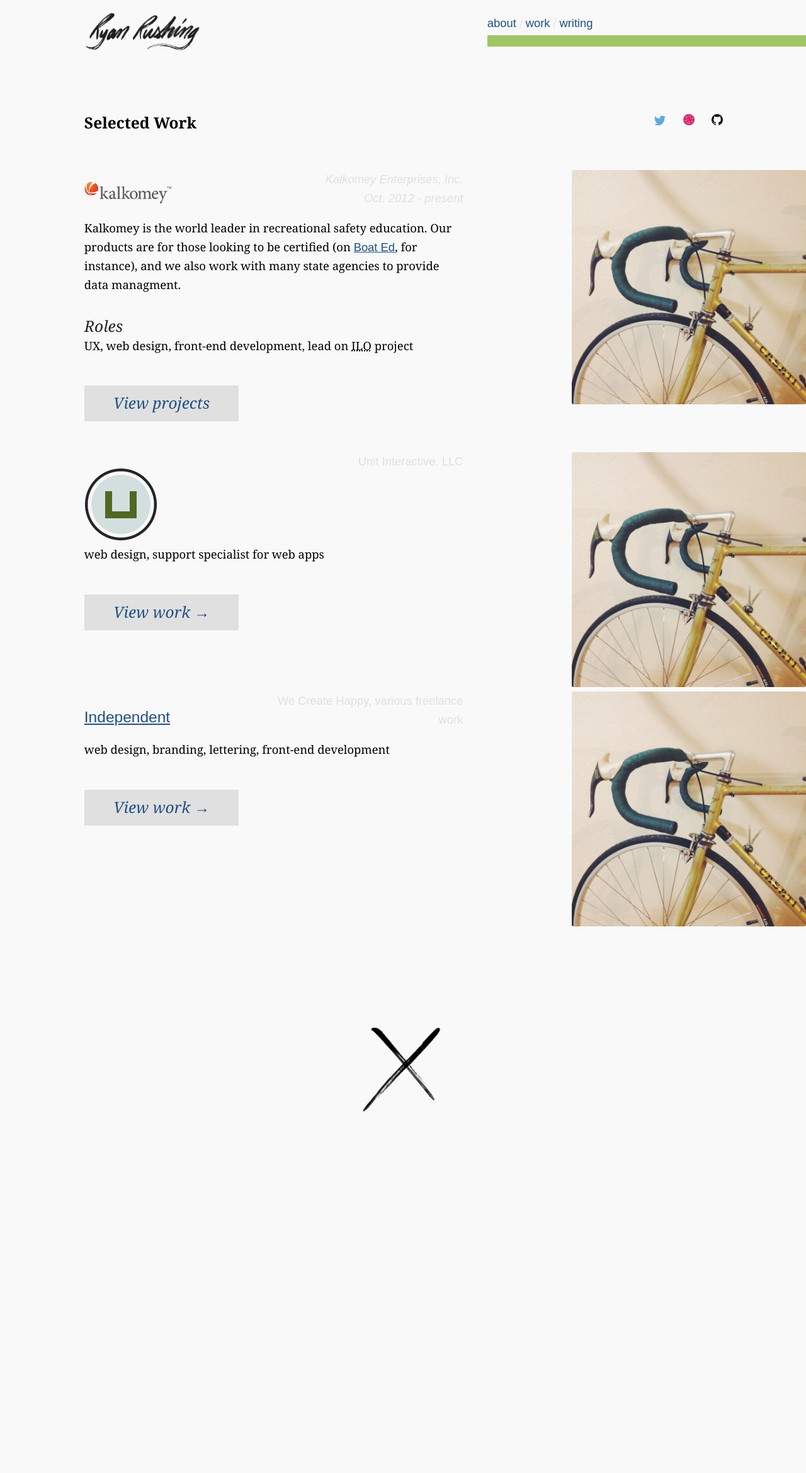
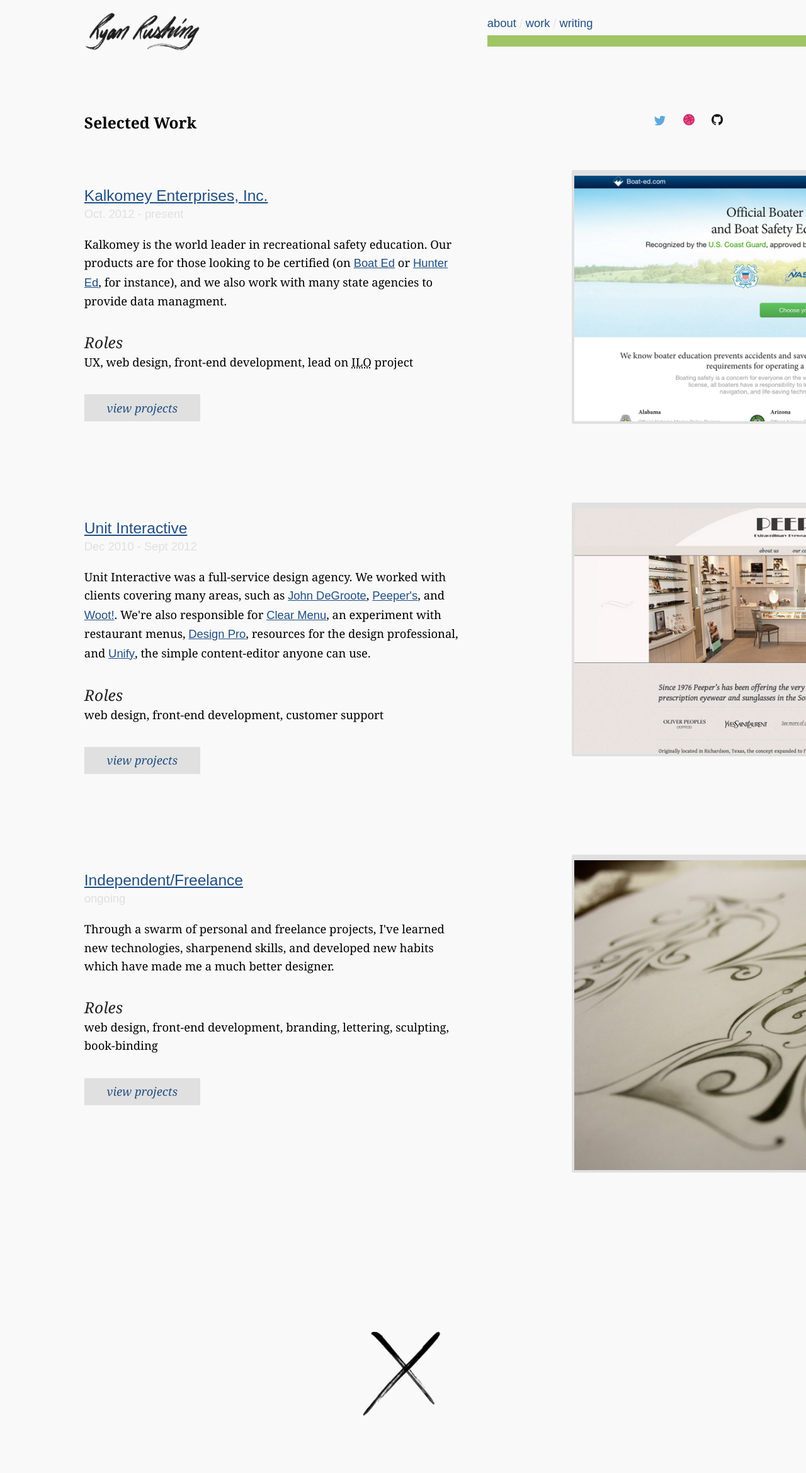
Before and after one commit to WriteEditor/ryan-rushing, a Jekyll site: the page built from work.html, in a window 1280 px wide. Shown: the whole page at 63% size. Built offline with Jekyll 4.4.1, drawn with Linux system fonts in a browser that asks for light colours; nearby versions of some CDN libraries; Markdown is read by kramdown in place of the engine named in the settings; before the commit the page ends 1856 px from its top, so only the background shows below that.

Commit message:
finished up the work page

```diff
--- a/_includes/about-sidebar.html
+++ b/_includes/about-sidebar.html
@@ -16,4 +16,4 @@
 	<li><a href="http://deadwords.info/?p=411">Dead Words: Recineration</a></li>
 </ul>
 
-<a class="cta" href="/resume/">r&eacute;sum&eacute;</a>
+<a class="cta" href="/work/">selected work</a>
--- a/work-kalkomey.html
+++ b/work-kalkomey.html
@@ -8,7 +8,7 @@
 	<h2>Project Title</h2>
 
 	<div class="project-images">
-		<img src="/img/in-work/test.jpg">
+		<img src="/img/in-work/work-boat-ed.png">
 	</div>
 
 	<aside>
--- a/work.html
+++ b/work.html
@@ -7,14 +7,14 @@
 <ul id="portfolio">
 	<li>
 		<div class="info">
-			<div class="hgroup">
 				<h2 class="page-logo">
-					<a href="http://kalkomey.com"><img src="/img/in-work/kalkomey-logo.png"></a>
+					<a href="kalkomey">Kalkomey Enterprises, Inc.</a>
 				</h2>
-				<h3>Kalkomey Enterprises, Inc.<br>Oct. 2012 - present</h3>
-			</div>
+				<h3>Oct. 2012 - present</h3>
 
-			<p>Kalkomey is the world leader in recreational safety education. Our products are for those looking to be certified (on <a href="http://boat-ed.com">Boat Ed</a>, for instance), and we also work with many state agencies to provide data managment.</p>
+			<p>
+				Kalkomey is the world leader in recreational safety education. Our products are for those looking to be certified (on <a href="http://boat-ed.com">Boat Ed</a> or <a href="http://hunter-ed.com">Hunter Ed</a>, for instance), and we also work with many state agencies to provide data managment.
+			</p>
 
 			<h4>Roles</h4>
 			<ul class="comma-separated">
@@ -23,44 +23,59 @@
 				<li>front-end development</li>
 				<li>lead on <abbr title="Interactive Learning Object">ILO</abbr> project</li>
 			</ul>
-			<a class="cta" href="kalkomey">View projects</a>
+			<a class="cta" href="kalkomey">view projects</a>
 		</div>
 		<div class="images">
-			<img src="/img/in-work/test.jpg">
+			<img src="/img/in-work/work-boat-ed.png">
 		</div>
 	</li>
 
 	<li>
 		<div class="info">
-			<h2><a href="http://unitinteractive.com"><img src="/img/in-work/unit-logo.png"></a></h2>
-			<h3>Unit Interactive, LLC</h3>
+			<h2>
+				<a href="unit-interactive">Unit Interactive</a>
+			</h2>
+			<h3>Dec 2010 - Sept 2012</h3>
 
+			<p>
+				Unit Interactive was a full-service design agency. We worked with clients covering many areas, such as <a title="A trustee, mediator, and arbitrator based in Dallas" href="http://johndegroote.com">John DeGroote</a>, <a title="Luxury eyewear in Dallas" href="">Peeper's</a>, and <a title="Started this whole one day, one deal stuff" href="http://woot.com">Woot!</a>. We're also responsible for <a href="http://clearmenu.unitinteractive.com">Clear Menu</a>, an experiment with restaurant menus, <a href="http://designpro.co">Design Pro</a>, resources for the design professional, and <a href="http://unify.unitinteractive.com">Unify</a>, the simple content-editor anyone can use.
+			</p>
+
+			<h4>Roles</h4>
 			<ul class="comma-separated">
 				<li>web design</li>
-				<li>support specialist for web apps</li>
+				<li>front-end development</li>
+				<li>customer support</li>
 			</ul>
-			<a class="cta" href="unit-interactive">View work &rarr;</a>
+			<a class="cta" href="unit-interactive">view projects</a>
 		</div>
 		<div class="images">
-			<img src="/img/in-work/test.jpg">
+			<img src="/img/in-work/work-unit.jpg">
 		</div>
 	</li>
 
 	<li>
 		<div class="info">
-			<h2><a href="independent">Independent</a></h2>
-			<h3>We Create Happy, various freelance work</h3>
-
+			<h2>
+				<a href="independent">Independent/Freelance</a>
+			</h2>
+			<h3>ongoing</h3>
+			<p>
+				Through a swarm of personal and freelance projects, I've learned new technologies, sharpenend skills, and developed new habits which have made me a much better designer.
+			</p>
+			<h4>Roles</h4>
 			<ul class="comma-separated">
 				<li>web design</li>
+				<li>front-end development</li>
 				<li>branding</li>
 				<li>lettering</li>
-				<li>front-end development</li>
+				<li>sculpting</li>
+				<li>book-binding</li>
 			</ul>
-			<a class="cta" href="independent">View work &rarr;</a>
+			<a class="cta" href="independent">view projects</a>
 		</div>
 		<div class="images">
-			<img src="/img/in-work/test.jpg">
+			<img src="/img/in-work/work-independent.jpg">
 		</div>
 	</li>
 </ul>
```
Also changed, not shown: _assets/_layout.scss (+14 -15 lines), css/site.css, img/in-work/kalkomey-logo.png (deleted), img/in-work/test.jpg (deleted), img/in-work/unit-logo.png (deleted), img/in-work/work-boat-ed.png (added), img/in-work/work-independent.jpg (added), img/in-work/work-unit.jpg (added).
